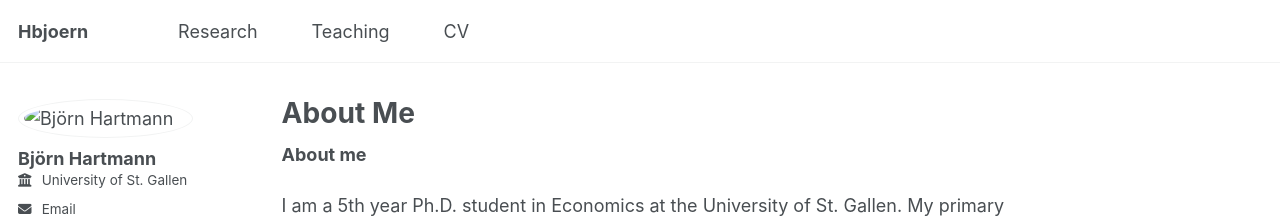
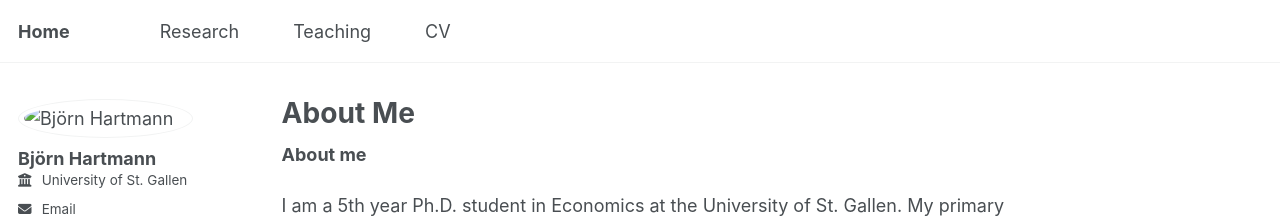
Before and after one commit to bjhartmann/bjhartmann.github.io, a Jekyll site: the page built from index.md, in a window 1280 px wide. Shown: the top 218 px of the page. Built offline with Jekyll 4.4.1, drawn with Linux system fonts in a browser that asks for light colours.

Commit message:
Update _config.yml

```diff
--- a/_config.yml
+++ b/_config.yml
@@ -9,7 +9,7 @@
 # Basic Site Settings
 locale                   : "en-US"
 site_theme               : "default" # Currently available options are "default", "air"
-title                    : "Hbjoern"
+title                    : "Home"
 title_separator          : "-"
 name                     : &name "Björn Hartmann"
 description              : &description "PhD student in Economics"
```
